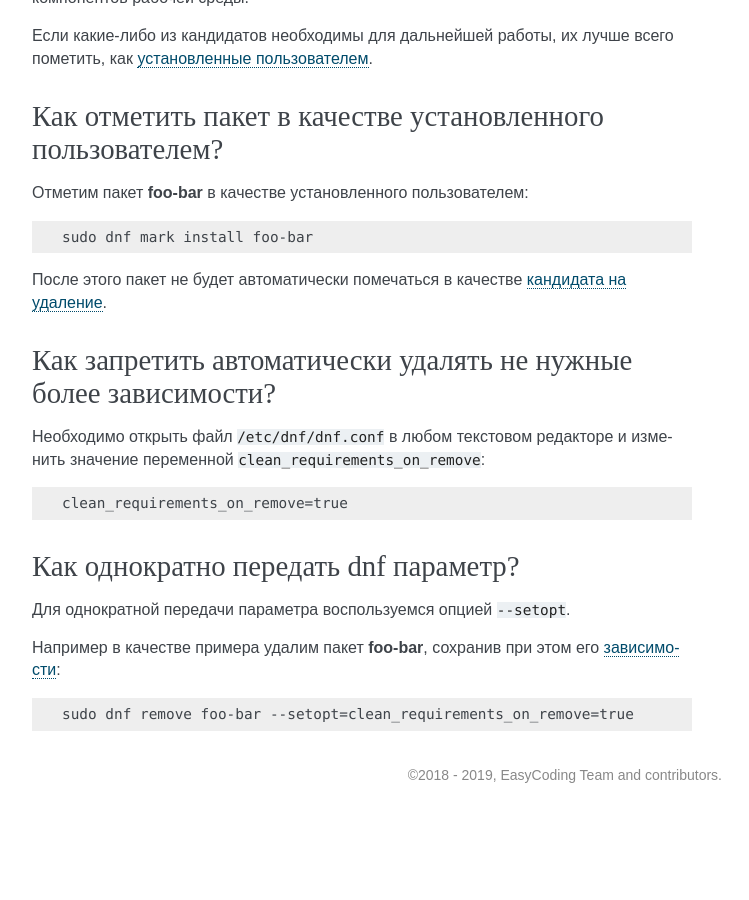
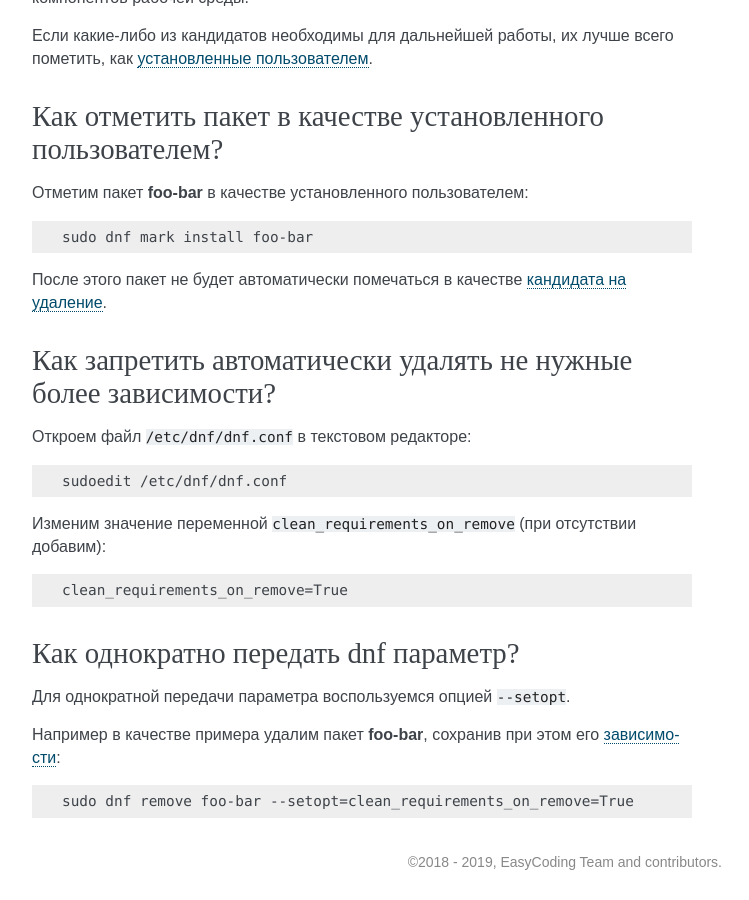
Before and after one commit to RussianFedora/FAQ, a Sphinx documentation site: the page built from source/package-manager.rst, in a window 1280 px wide and 900 px high, scrolled down 16114 px. Shown: the whole window, without its empty margins (388-1137 px from the left). Built offline with Sphinx 7.4.7, drawn with Linux system fonts in a browser that asks for light colours; before the commit the page ends 16927 px from its top, so only the background shows below that.

Commit message:
Fixed style in dnf-noautoremove question.

```diff
--- a/source/package-manager.rst
+++ b/source/package-manager.rst
@@ -926,11 +926,17 @@
 Как запретить автоматически удалять не нужные более зависимости?
 ===================================================================
 
-Необходимо открыть файл ``/etc/dnf/dnf.conf`` в любом текстовом редакторе и изменить значение переменной ``clean_requirements_on_remove``:
+Откроем файл ``/etc/dnf/dnf.conf`` в текстовом редакторе:
 
 .. code-block:: text
 
-    clean_requirements_on_remove=true
+    sudoedit /etc/dnf/dnf.conf
+
+Изменим значение переменной ``clean_requirements_on_remove`` (при отсутствии добавим):
+
+.. code-block:: text
+
+    clean_requirements_on_remove=True
 
 .. index:: dnf, option, parameter, config
 .. _dnf-param:
@@ -944,4 +950,4 @@
 
 .. code-block:: text
 
-    sudo dnf remove foo-bar --setopt=clean_requirements_on_remove=true
+    sudo dnf remove foo-bar --setopt=clean_requirements_on_remove=True
```
